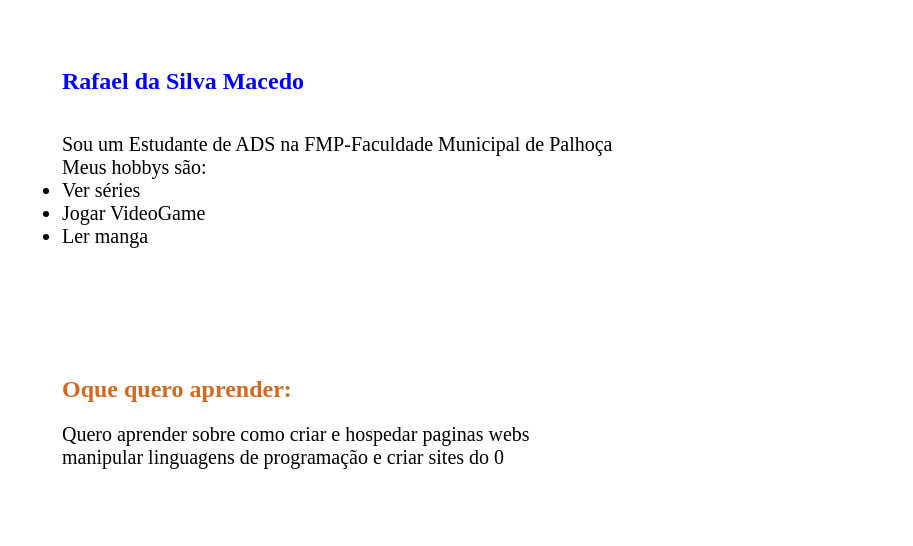
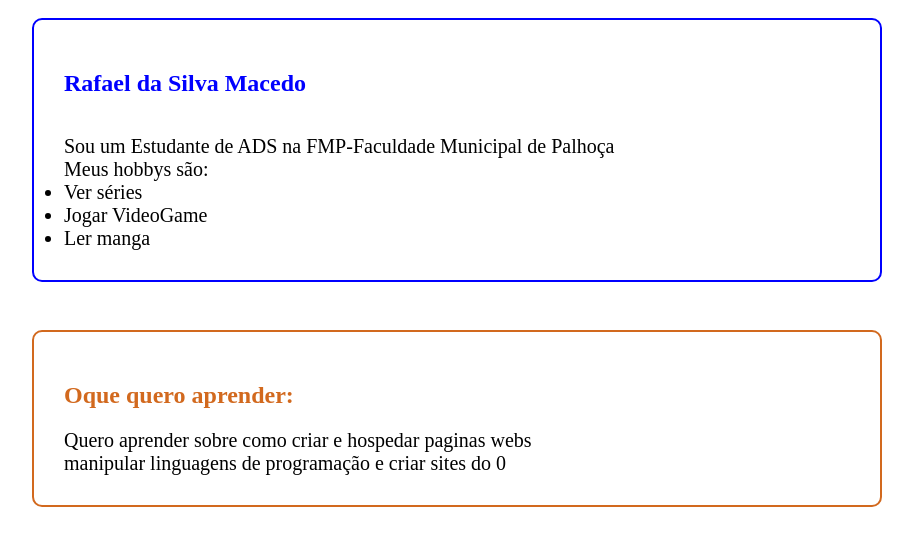
Before and after one commit to Rafael-Maced0/EAD, a plain HTML site: page index.html in a window 1280 px wide. Shown: the part 80-626 px from the top of the page, without its empty margins (183-1096 px from the left). Drawn offline with Linux system fonts and the light colour scheme.

Commit message:
Update index.html

```diff
--- a/index.html
+++ b/index.html
@@ -14,7 +14,7 @@
                 margin: 40px auto;
         }
         .perfil{
-                border: 2px blue;
+                border: 2px solid blue;
                 padding: 30px;
                 border-radius: 10px;
                 margin-bottom: 30px;
@@ -29,7 +29,7 @@
                 padding: 0;}
         }
         .objetivos{
-            border: 2px chocolate;
+            border: 2px solid chocolate;
             padding: 30px;
             border-radius: 10px;
             margin-bottom: 30px;
```
